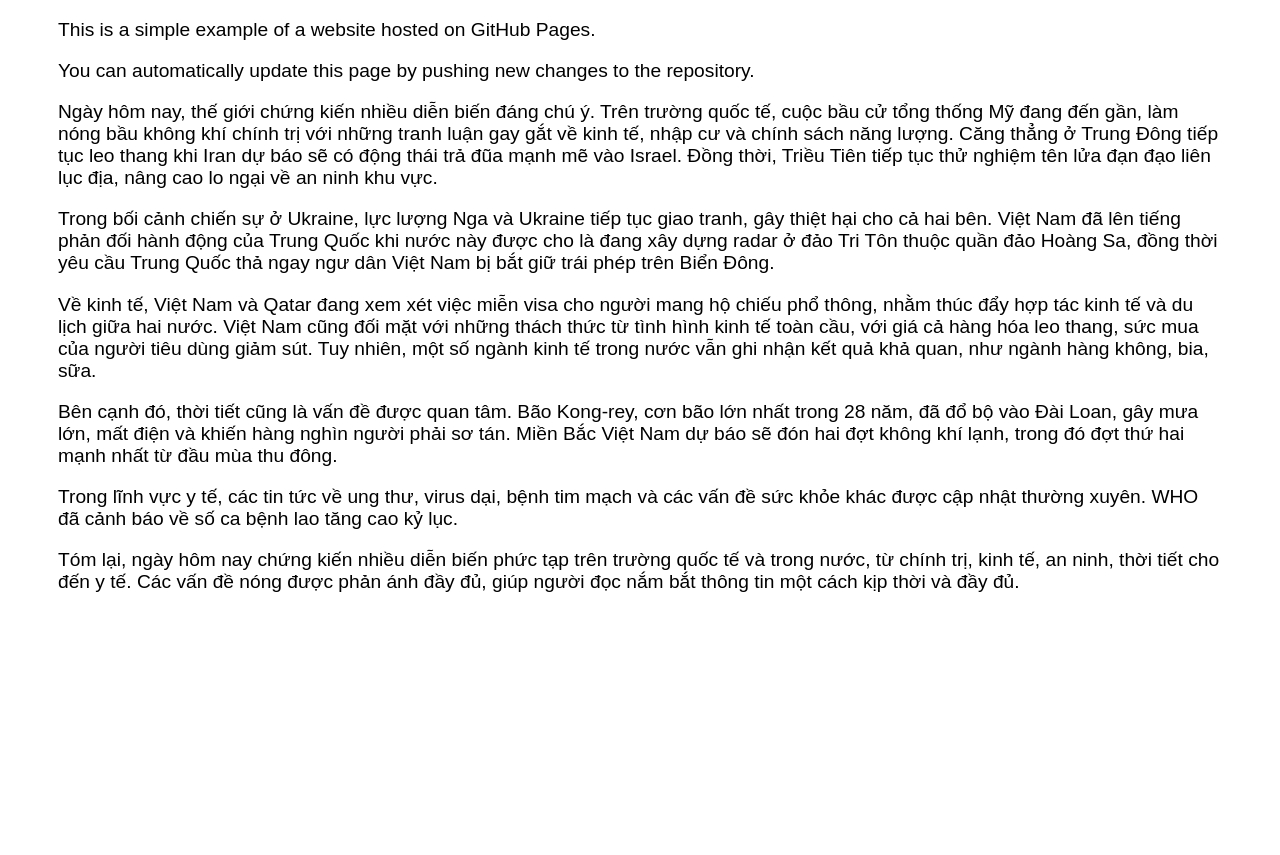
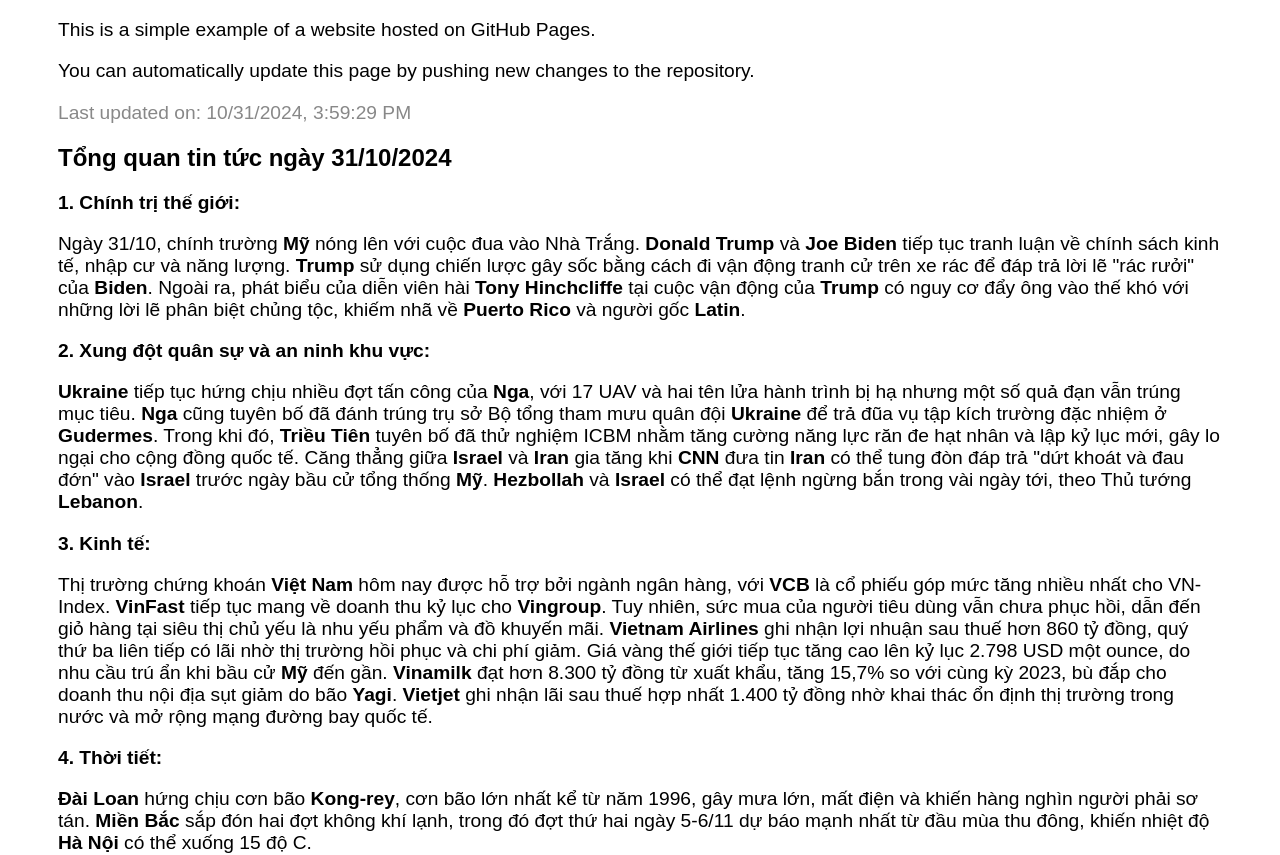
Before and after one commit to keeganhuynh/HoangKhanh, a plain HTML site: page index.html in a window 1280 px wide. Shown: the part 119-974 px from the top of the page. Before the commit the page ends 800 px from the top, so only its background shows below. Drawn offline with Linux system fonts and the light colour scheme.

Commit message:
Update HTML file with new content

```diff
--- a/index.html
+++ b/index.html
@@ -16,13 +16,21 @@
 <h1>Welcome to My GitHub Pages Demo!</h1>
 <p>This is a simple example of a website hosted on GitHub Pages.</p>
 <p>You can automatically update this page by pushing new changes to the repository.</p>
+<footer>
+<p>Last updated on: <span id="timestamp">2024-10-31 15:59:22</span></p>
+</footer>
 <script>
 document.getElementById("timestamp").textContent = new Date().toLocaleString();
 </script>
-<div id="news"><p>Ngày hôm nay, thế giới chứng kiến nhiều diễn biến đáng chú ý. Trên trường quốc tế, cuộc bầu cử tổng thống Mỹ đang đến gần, làm nóng bầu không khí chính trị với những tranh luận gay gắt về kinh tế, nhập cư và chính sách năng lượng. Căng thẳng ở Trung Đông tiếp tục leo thang khi Iran dự báo sẽ có động thái trả đũa mạnh mẽ vào Israel. Đồng thời, Triều Tiên tiếp tục thử nghiệm tên lửa đạn đạo liên lục địa, nâng cao lo ngại về an ninh khu vực. </p>
-<p>Trong bối cảnh chiến sự ở Ukraine, lực lượng Nga và Ukraine tiếp tục giao tranh, gây thiệt hại cho cả hai bên. Việt Nam đã lên tiếng phản đối hành động của Trung Quốc khi nước này được cho là đang xây dựng radar ở đảo Tri Tôn thuộc quần đảo Hoàng Sa, đồng thời yêu cầu Trung Quốc thả ngay ngư dân Việt Nam bị bắt giữ trái phép trên Biển Đông. </p>
-<p>Về kinh tế, Việt Nam và Qatar đang xem xét việc miễn visa cho người mang hộ chiếu phổ thông, nhằm thúc đẩy hợp tác kinh tế và du lịch giữa hai nước. Việt Nam cũng đối mặt với những thách thức từ tình hình kinh tế toàn cầu, với giá cả hàng hóa leo thang, sức mua của người tiêu dùng giảm sút. Tuy nhiên, một số ngành kinh tế trong nước vẫn ghi nhận kết quả khả quan, như ngành hàng không, bia, sữa.</p>
-<p>Bên cạnh đó, thời tiết cũng là vấn đề được quan tâm. Bão Kong-rey, cơn bão lớn nhất trong 28 năm, đã đổ bộ vào Đài Loan, gây mưa lớn, mất điện và khiến hàng nghìn người phải sơ tán. Miền Bắc Việt Nam dự báo sẽ đón hai đợt không khí lạnh, trong đó đợt thứ hai mạnh nhất từ đầu mùa thu đông. </p>
-<p>Trong lĩnh vực y tế, các tin tức về ung thư, virus dại, bệnh tim mạch và các vấn đề sức khỏe khác được cập nhật thường xuyên.  WHO đã cảnh báo về số ca bệnh lao tăng cao kỷ lục. </p>
-<p>Tóm lại, ngày hôm nay chứng kiến nhiều diễn biến phức tạp trên trường quốc tế và trong nước, từ chính trị, kinh tế, an ninh, thời tiết cho đến y tế. Các vấn đề nóng được phản ánh đầy đủ, giúp người đọc nắm bắt thông tin một cách kịp thời và đầy đủ.</p></div></body>
+<div id="news"><h2>Tổng quan tin tức ngày 31/10/2024</h2>
+<p><strong>1. Chính trị thế giới:</strong></p>
+<p>Ngày 31/10, chính trường <strong>Mỹ</strong> nóng lên với cuộc đua vào Nhà Trắng. <strong>Donald Trump</strong> và <strong>Joe Biden</strong> tiếp tục tranh luận về chính sách kinh tế, nhập cư và năng lượng. <strong>Trump</strong> sử dụng chiến lược gây sốc bằng cách đi vận động tranh cử trên xe rác để đáp trả lời lẽ "rác rưởi" của <strong>Biden</strong>.  Ngoài ra, phát biểu của diễn viên hài <strong>Tony Hinchcliffe</strong> tại cuộc vận động của <strong>Trump</strong> có nguy cơ đẩy ông vào thế khó với những lời lẽ phân biệt chủng tộc, khiếm nhã về <strong>Puerto Rico</strong> và người gốc <strong>Latin</strong>.</p>
+<p><strong>2. Xung đột quân sự và an ninh khu vực:</strong></p>
+<p><strong>Ukraine</strong> tiếp tục hứng chịu nhiều đợt tấn công của <strong>Nga</strong>, với 17 UAV và hai tên lửa hành trình bị hạ nhưng một số quả đạn vẫn trúng mục tiêu. <strong>Nga</strong> cũng tuyên bố đã đánh trúng trụ sở Bộ tổng tham mưu quân đội <strong>Ukraine</strong> để trả đũa vụ tập kích trường đặc nhiệm ở <strong>Gudermes</strong>.  Trong khi đó, <strong>Triều Tiên</strong> tuyên bố đã thử nghiệm ICBM nhằm tăng cường năng lực răn đe hạt nhân và lập kỷ lục mới, gây lo ngại cho cộng đồng quốc tế. Căng thẳng giữa <strong>Israel</strong> và <strong>Iran</strong> gia tăng khi <strong>CNN</strong> đưa tin <strong>Iran</strong> có thể tung đòn đáp trả "dứt khoát và đau đớn" vào <strong>Israel</strong> trước ngày bầu cử tổng thống <strong>Mỹ</strong>.  <strong>Hezbollah</strong> và <strong>Israel</strong> có thể đạt lệnh ngừng bắn trong vài ngày tới, theo Thủ tướng <strong>Lebanon</strong>.</p>
+<p><strong>3. Kinh tế:</strong></p>
+<p>Thị trường chứng khoán <strong>Việt Nam</strong> hôm nay được hỗ trợ bởi ngành ngân hàng, với <strong>VCB</strong> là cổ phiếu góp mức tăng nhiều nhất cho VN-Index.  <strong>VinFast</strong> tiếp tục mang về doanh thu kỷ lục cho <strong>Vingroup</strong>.  Tuy nhiên, sức mua của người tiêu dùng vẫn chưa phục hồi, dẫn đến giỏ hàng tại siêu thị chủ yếu là nhu yếu phẩm và đồ khuyến mãi.  <strong>Vietnam Airlines</strong> ghi nhận lợi nhuận sau thuế hơn 860 tỷ đồng, quý thứ ba liên tiếp có lãi nhờ thị trường hồi phục và chi phí giảm.  Giá vàng thế giới tiếp tục tăng cao lên kỷ lục 2.798 USD một ounce, do nhu cầu trú ẩn khi bầu cử <strong>Mỹ</strong> đến gần.  <strong>Vinamilk</strong> đạt hơn 8.300 tỷ đồng từ xuất khẩu, tăng 15,7% so với cùng kỳ 2023, bù đắp cho doanh thu nội địa sụt giảm do bão <strong>Yagi</strong>.  <strong>Vietjet</strong> ghi nhận lãi sau thuế hợp nhất 1.400 tỷ đồng nhờ khai thác ổn định thị trường trong nước và mở rộng mạng đường bay quốc tế.</p>
+<p><strong>4. Thời tiết:</strong></p>
+<p><strong>Đài Loan</strong> hứng chịu cơn bão <strong>Kong-rey</strong>, cơn bão lớn nhất kể từ năm 1996, gây mưa lớn, mất điện và khiến hàng nghìn người phải sơ tán.  <strong>Miền Bắc</strong> sắp đón hai đợt không khí lạnh, trong đó đợt thứ hai ngày 5-6/11 dự báo mạnh nhất từ đầu mùa thu đông, khiến nhiệt độ <strong>Hà Nội</strong> có thể xuống 15 độ C.</p>
+<p><strong>5. Sức khỏe - Y học - Dịch bệnh:</strong></p>
+<p>Quỹ bảo hiểm y tế năm 2023 chi trả 7.521 tỷ đồng cho thuốc điều trị ung thư, chiếm 16% tổng chi khám chữa bệnh BHYT.  <strong>Tổ chức Y tế Thế giới (WHO)</strong> cảnh báo toàn cầu ghi nhận 8,2 triệu ca lao mới vào năm ngoái, mức cao nhất từ khi bệnh này được theo dõi từ năm 1995.  <strong>Việt Nam</strong> có thể sản xuất sản phẩm CAR-T với giá hợp lý, giúp chữa nhiều ca ung thư, thiếu máu, thiếu miễn dịch.  Nguy cơ trẻ tiêu chảy do virus <strong>Rota</strong> khi mưa nhiều.  <strong>WHO</strong> đưa ra lời khuyên về việc phòng bệnh mũi họng mùa mưa.</p></div></body>
 </html>
```
